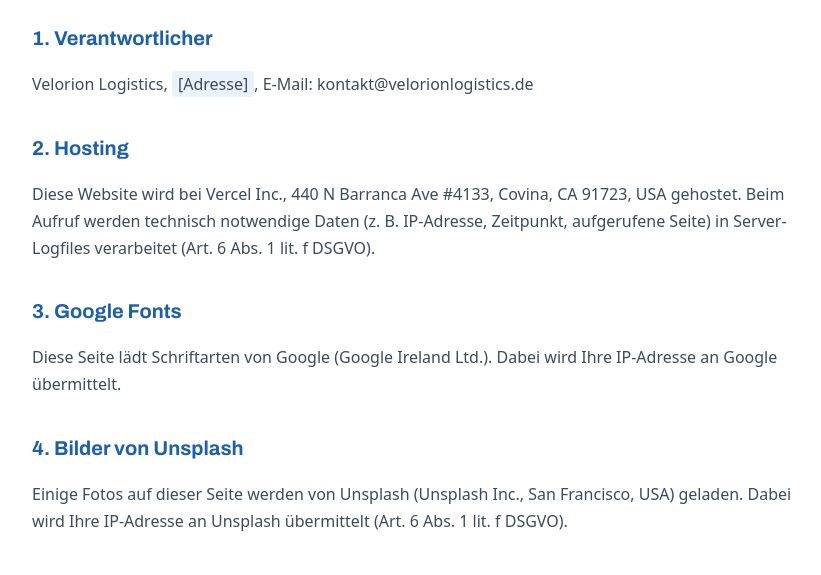
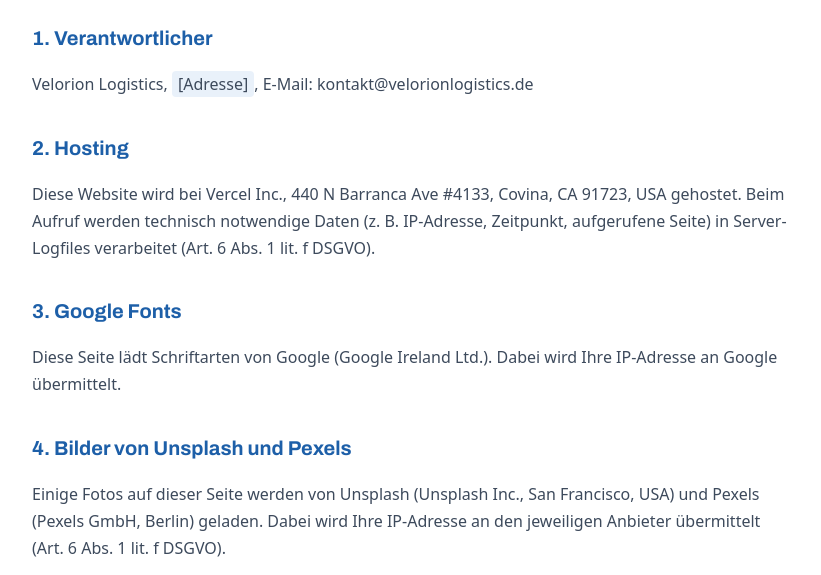
Before and after one commit to LeonSulejmani/Velorionlogistics, a plain HTML site: page datenschutz.html in a window 1280 px wide. Shown: the part 183-758 px from the top of the page, without its empty margins (228-1049 px from the left). Drawn offline with Linux system fonts and the light colour scheme.

Commit message:
Update Unsplash section to include Pexels

```diff
--- a/datenschutz.html
+++ b/datenschutz.html
@@ -6,7 +6,7 @@
 <h2>1. Verantwortlicher</h2><p>Velorion Logistics, <span class="todo">[Adresse]</span>, E-Mail: kontakt@velorionlogistics.de</p>
 <h2>2. Hosting</h2><p>Diese Website wird bei Vercel Inc., 440 N Barranca Ave #4133, Covina, CA 91723, USA gehostet. Beim Aufruf werden technisch notwendige Daten (z. B. IP-Adresse, Zeitpunkt, aufgerufene Seite) in Server-Logfiles verarbeitet (Art. 6 Abs. 1 lit. f DSGVO).</p>
 <h2>3. Google Fonts</h2><p>Diese Seite lädt Schriftarten von Google (Google Ireland Ltd.). Dabei wird Ihre IP-Adresse an Google übermittelt.</p>
-<h2>4. Bilder von Unsplash</h2><p>Einige Fotos auf dieser Seite werden von Unsplash (Unsplash Inc., San Francisco, USA) geladen. Dabei wird Ihre IP-Adresse an Unsplash übermittelt (Art. 6 Abs. 1 lit. f DSGVO).</p>
+<h2>4. Bilder von Unsplash und Pexels</h2><p>Einige Fotos auf dieser Seite werden von Unsplash (Unsplash Inc., San Francisco, USA) und Pexels (Pexels GmbH, Berlin) geladen. Dabei wird Ihre IP-Adresse an den jeweiligen Anbieter übermittelt (Art. 6 Abs. 1 lit. f DSGVO).</p>
 <h2>5. Kontaktaufnahme</h2><p>Das Kontaktformular öffnet Ihr E-Mail-Programm. Ihre Angaben werden nur zur Bearbeitung Ihrer Anfrage verwendet (Art. 6 Abs. 1 lit. b DSGVO).</p>
 <h2>6. Ihre Rechte</h2><p>Sie haben das Recht auf Auskunft, Berichtigung, Löschung, Einschränkung der Verarbeitung, Datenübertragbarkeit und Widerspruch sowie ein Beschwerderecht bei einer Aufsichtsbehörde.</p>
 <p class="todo">Hinweis: Bitte von einem Datenschutz-Generator oder Anwalt prüfen lassen.</p>
```
